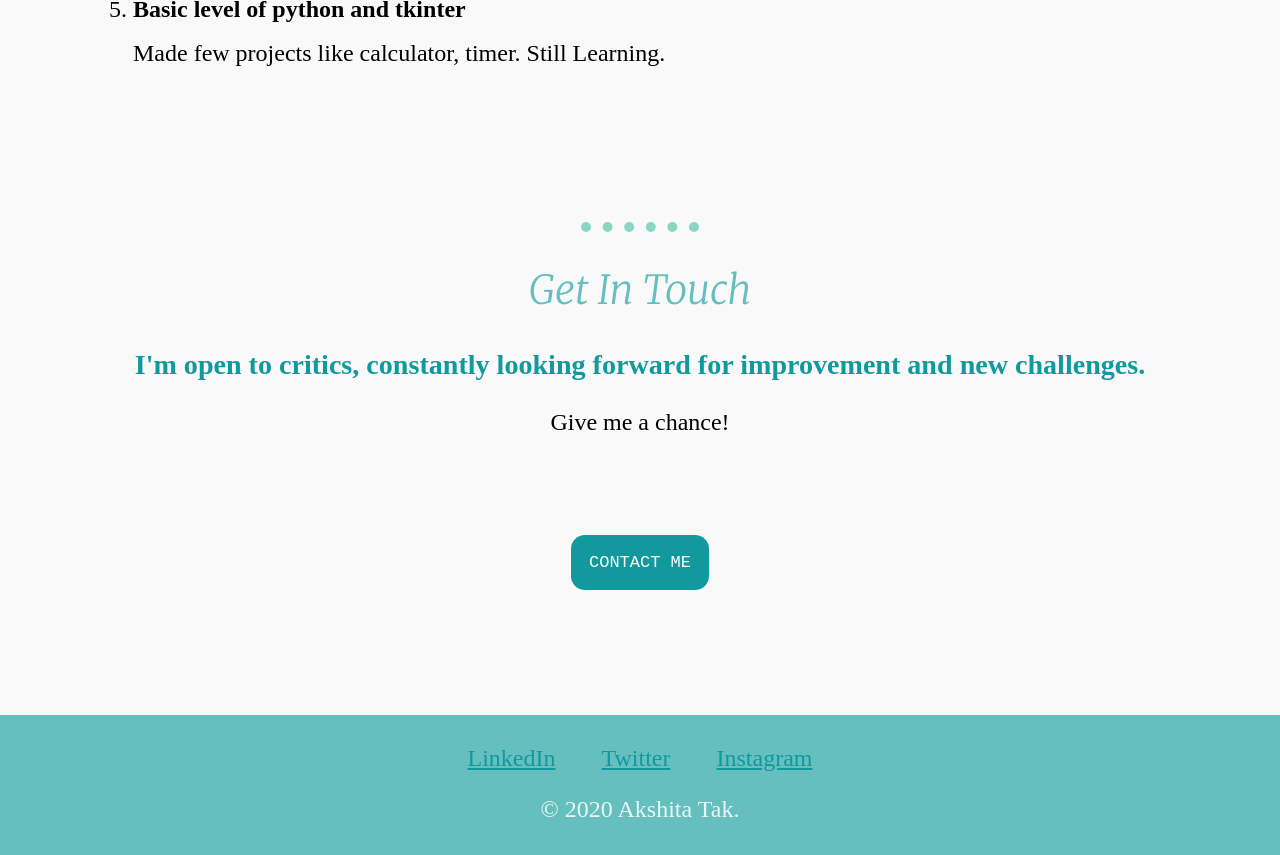
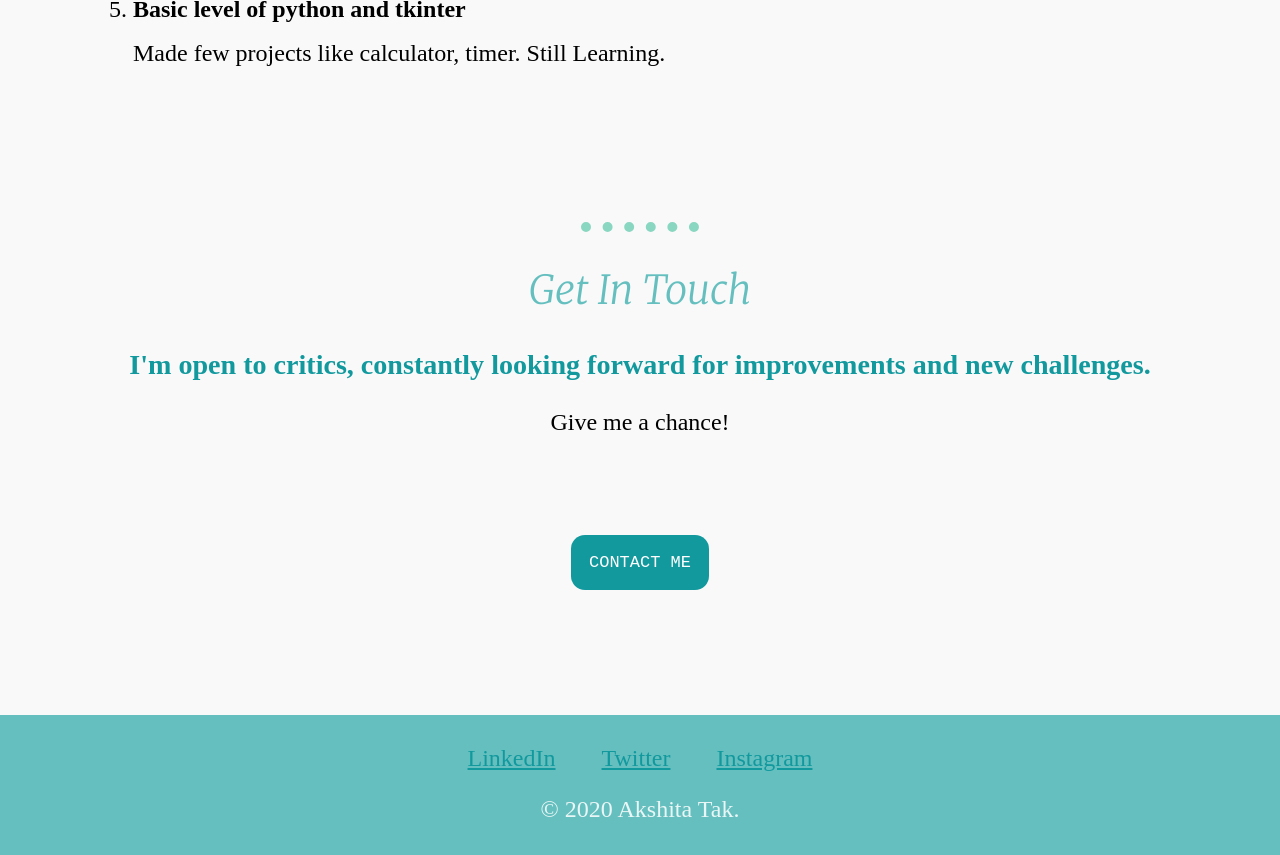
Before and after one commit to akshitatakk/resume, a plain HTML site: page index.html in a window 1280 px wide. Shown: the part 2491-3346 px from the top of the page. Drawn offline with Linux system fonts and the light colour scheme.

Commit message:
Update index.html

```diff
--- a/index.html
+++ b/index.html
@@ -91,7 +91,7 @@
     <hr>
     <div class="contact-me">
       <h2>Get In Touch</h2>
-      <h3>I'm open to critics, constantly looking forward for improvement and new challenges.</h3>
+      <h3>I'm open to critics, constantly looking forward for improvements and new challenges.</h3>
       <p> Give me a chance!</p>
       <a class="BUTTON" href="mailto:akshitatak3939@email.com">CONTACT ME</a>
     </div>
```
